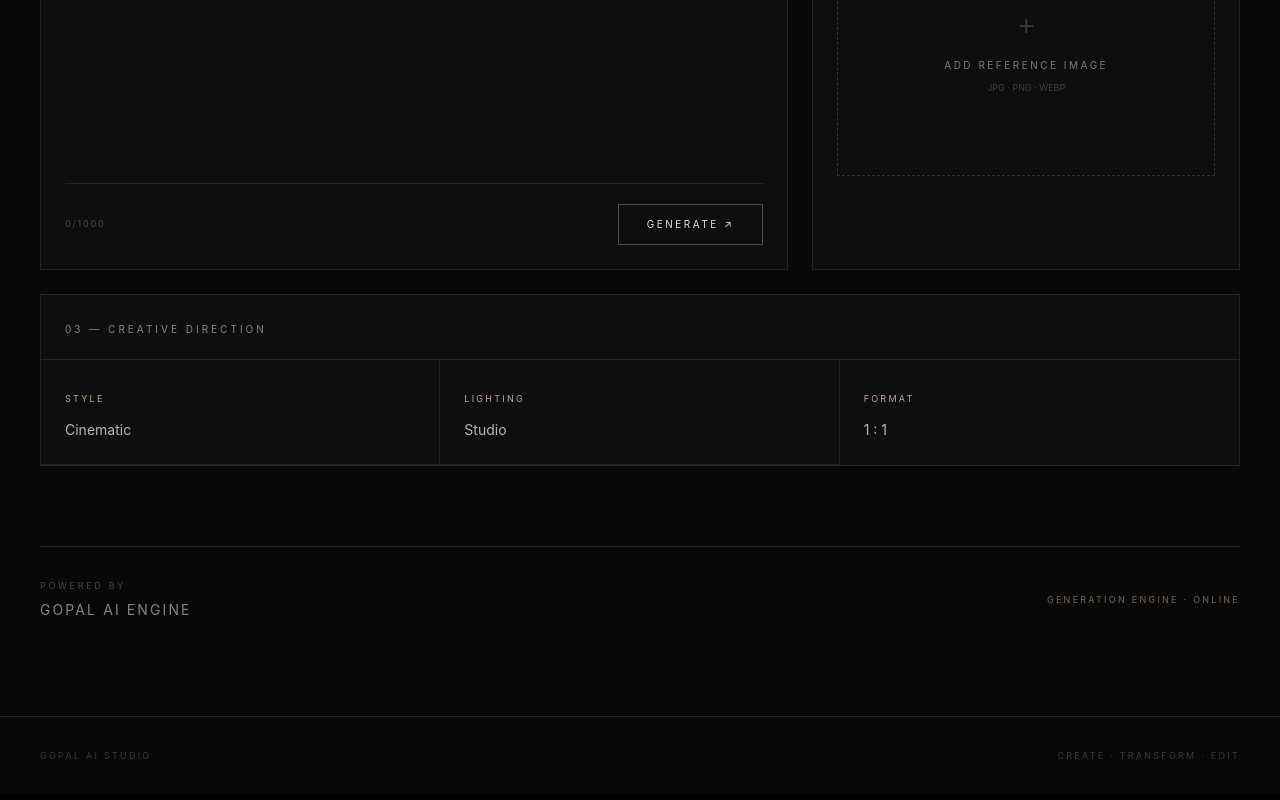
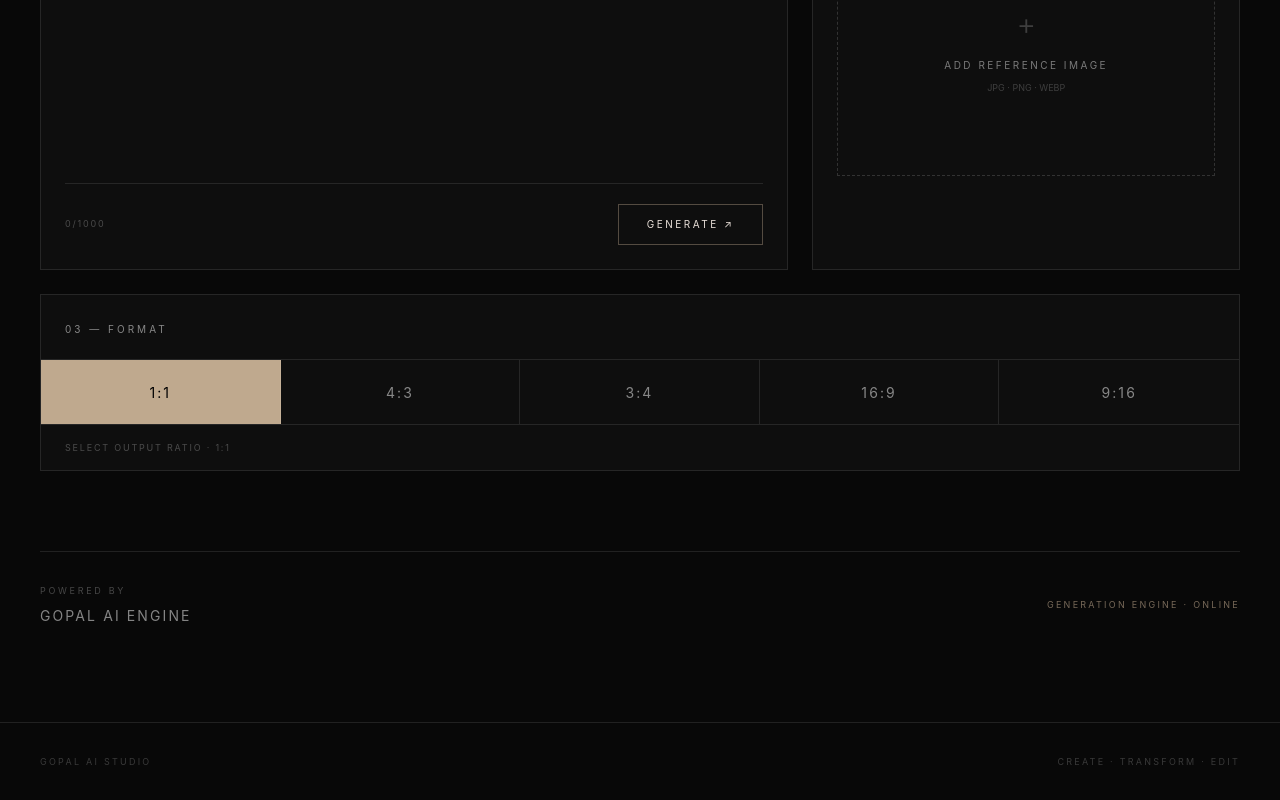
Before and after one commit to gopalstudio-pn/gopal-singh-portfolio, a React (Vite) app: page /ai-studio in a window 1280 px wide. Shown: the part 766-1566 px from the top of the page. Built offline with nearby package versions, Linux system fonts and the light colour scheme; a web font is replaced by a local one.

Commit message:
Add AI Studio aspect ratio controls

```diff
--- a/src/AIStudioPage.tsx
+++ b/src/AIStudioPage.tsx
@@ -1,8 +1,12 @@
+
 import React, { useState } from 'react';
+
+const ratios = ['1:1', '4:3', '3:4', '16:9', '9:16'];
 
 function AIStudioPage() {
   const [prompt, setPrompt] = useState('');
   const [reference, setReference] = useState<File | null>(null);
+  const [ratio, setRatio] = useState('1:1');
   const [dragActive, setDragActive] = useState(false);
   const [generating, setGenerating] = useState(false);
   const [generatedImage, setGeneratedImage] = useState('');
@@ -29,7 +33,9 @@ function AIStudioPage() {
 
     try {
       const formData = new FormData();
+
       formData.append('prompt', prompt.trim());
+      formData.append('ratio', ratio);
 
       if (reference) {
         setStage('PROCESSING REFERENCE');
@@ -51,7 +57,6 @@ function AIStudioPage() {
 
       setStage('GENERATING IMAGE');
 
-      // Cloudflare returns the base64 image inside data.image.image
       const imageData = data.image?.image;
 
       if (typeof imageData !== 'string' || !imageData) {
@@ -94,10 +99,8 @@ function AIStudioPage() {
 
   return (
     <div className="min-h-screen bg-[#080808] text-[#E8DFD8]">
-
       <header className="border-b border-white/10">
         <div className="mx-auto flex max-w-7xl items-center justify-between px-6 py-5 md:px-10">
-
           <a
             href="/"
             className="text-xs tracking-[0.35em] text-[#E8DFD8] transition-opacity hover:opacity-60"
@@ -115,14 +118,11 @@ function AIStudioPage() {
           >
             ← BACK
           </a>
-
         </div>
       </header>
 
       <main className="mx-auto max-w-7xl px-6 pb-24 pt-16 md:px-10 md:pt-24">
-
         <div className="max-w-4xl">
-
           <p className="mb-5 text-[10px] tracking-[0.4em] text-[#BFA98E]">
             GOPAL AI STUDIO
           </p>
@@ -138,17 +138,11 @@ function AIStudioPage() {
           <p className="mt-8 max-w-xl text-sm leading-7 text-white/50 md:text-base">
             Turn an idea, image, or reference into something completely new.
           </p>
-
         </div>
 
         <section className="mt-20 grid gap-6 lg:grid-cols-[1.4fr_0.8fr]">
-
-          {/* PROMPT */}
-
           <div className="border border-white/10 bg-white/[0.025]">
-
             <div className="flex items-center justify-between border-b border-white/10 px-6 py-5">
-
               <span className="text-[10px] tracking-[0.3em] text-white/50">
                 01 — PROMPT
               </span>
@@ -156,11 +150,9 @@ function AIStudioPage() {
               <span className="text-[9px] tracking-[0.2em] text-white/25">
                 TEXT TO IMAGE
               </span>
-
             </div>
 
             <div className="p-6">
-
               <textarea
                 value={prompt}
                 onChange={(e) => setPrompt(e.target.value)}
@@ -171,7 +163,6 @@ function AIStudioPage() {
               />
 
               <div className="mt-5 flex items-center justify-between border-t border-white/10 pt-5">
-
                 <span className="text-[9px] tracking-[0.2em] text-white/25">
                   {prompt.length}/1000
                 </span>
@@ -184,17 +175,11 @@ function AIStudioPage() {
                 >
                   {generating ? 'GENERATING...' : 'GENERATE ↗'}
                 </button>
-
               </div>
-
             </div>
-
           </div>
 
-          {/* REFERENCE */}
-
           <div className="border border-white/10 bg-white/[0.025]">
-
             <div className="border-b border-white/10 px-6 py-5">
               <span className="text-[10px] tracking-[0.3em] text-white/50">
                 02 — REFERENCE
@@ -218,7 +203,6 @@ function AIStudioPage() {
                   : 'border-white/15 hover:border-white/30'
               }`}
             >
-
               <input
                 type="file"
                 accept="image/*"
@@ -228,7 +212,6 @@ function AIStudioPage() {
 
               {reference ? (
                 <div className="px-6 text-center">
-
                   <p className="text-sm text-white/80">
                     {reference.name}
                   </p>
@@ -236,7 +219,6 @@ function AIStudioPage() {
                   <p className="mt-2 text-[9px] tracking-[0.2em] text-[#BFA98E]">
                     REFERENCE READY
                   </p>
-
                 </div>
               ) : (
                 <>
@@ -253,24 +235,50 @@ function AIStudioPage() {
                   </span>
                 </>
               )}
+            </label>
+          </div>
+        </section>
 
-            </label>
-
+        <section className="mt-6 border border-white/10 bg-white/[0.025]">
+          <div className="border-b border-white/10 px-6 py-5">
+            <span className="text-[10px] tracking-[0.3em] text-white/50">
+              03 — FORMAT
+            </span>
           </div>
 
+          <div className="grid grid-cols-5">
+            {ratios.map((item) => (
+              <button
+                key={item}
+                type="button"
+                onClick={() => setRatio(item)}
+                disabled={generating}
+                className={`border-r border-white/10 p-5 text-center transition-all last:border-r-0 ${
+                  ratio === item
+                    ? 'bg-[#BFA98E] text-black'
+                    : 'text-white/50 hover:bg-white/[0.04] hover:text-white'
+                }`}
+              >
+                <span className="text-sm tracking-[0.15em]">
+                  {item}
+                </span>
+              </button>
+            ))}
+          </div>
+
+          <div className="border-t border-white/10 px-6 py-4">
+            <p className="text-[9px] tracking-[0.2em] text-white/25">
+              SELECT OUTPUT RATIO · {ratio}
+            </p>
+          </div>
         </section>
-
-        {/* GENERATION STATUS */}
 
         {generating && (
           <section className="mt-6 border border-[#BFA98E]/20 bg-[#BFA98E]/[0.03] px-6 py-8">
-
             <div className="flex items-center gap-4">
-
               <div className="h-2 w-2 animate-pulse rounded-full bg-[#BFA98E]" />
 
               <div>
-
                 <p className="text-[9px] tracking-[0.3em] text-[#BFA98E]">
                   AI ENGINE
                 </p>
@@ -278,35 +286,23 @@ function AIStudioPage() {
                 <p className="mt-2 text-sm tracking-[0.12em] text-white/60">
                   {stage}
                 </p>
-
               </div>
-
             </div>
-
           </section>
         )}
 
-        {/* ERROR */}
-
         {error && (
           <section className="mt-6 border border-red-300/10 bg-red-300/[0.03] px-6 py-5">
-
             <p className="text-[10px] tracking-[0.15em] text-red-200/70">
               {error}
             </p>
-
           </section>
         )}
 
-        {/* RESULT */}
-
         {generatedImage && (
           <section className="mt-20">
-
             <div className="mb-6 flex items-end justify-between border-b border-white/10 pb-5">
-
               <div>
-
                 <p className="text-[10px] tracking-[0.3em] text-[#BFA98E]">
                   04 — RESULT
                 </p>
@@ -314,27 +310,22 @@ function AIStudioPage() {
                 <p className="mt-3 text-2xl font-light tracking-[-0.02em] text-white/90">
                   Your creation.
                 </p>
-
               </div>
 
               <span className="text-[9px] tracking-[0.25em] text-white/25">
                 GENERATED BY GOPAL AI
               </span>
-
             </div>
 
             <div className="border border-white/10 bg-white/[0.02] p-3 md:p-5">
-
               <img
                 src={generatedImage}
                 alt="AI generated result"
                 className="mx-auto max-h-[75vh] w-auto max-w-full object-contain"
               />
-
             </div>
 
             <div className="mt-5 flex flex-wrap gap-3">
-
               <button
                 type="button"
                 onClick={handleDownload}
@@ -350,83 +341,13 @@ function AIStudioPage() {
               >
                 CREATE AGAIN
               </button>
-
             </div>
-
           </section>
         )}
 
-        {/* CREATIVE DIRECTION */}
-
-        <section className="mt-6 border border-white/10 bg-white/[0.025]">
-
-          <div className="border-b border-white/10 px-6 py-5">
-
-            <span className="text-[10px] tracking-[0.3em] text-white/50">
-              03 — CREATIVE DIRECTION
-            </span>
-
-          </div>
-
-          <div className="grid md:grid-cols-3">
-
-            <button
-              type="button"
-              className="border-b border-white/10 p-6 text-left transition-colors hover:bg-white/[0.03] md:border-r"
-            >
-
-              <span className="text-[9px] tracking-[0.25em] text-[#BFA98E]">
-                STYLE
-              </span>
-
-              <p className="mt-3 text-sm text-white/70">
-                Cinematic
-              </p>
-
-            </button>
-
-            <button
-              type="button"
-              className="border-b border-white/10 p-6 text-left transition-colors hover:bg-white/[0.03] md:border-r"
-            >
-
-              <span className="text-[9px] tracking-[0.25em] text-[#BFA98E]">
-                LIGHTING
-              </span>
-
-              <p className="mt-3 text-sm text-white/70">
-                Studio
-              </p>
-
-            </button>
-
-            <button
-              type="button"
-              className="p-6 text-left transition-colors hover:bg-white/[0.03]"
-            >
-
-              <span className="text-[9px] tracking-[0.25em] text-[#BFA98E]">
-                FORMAT
-              </span>
-
-              <p className="mt-3 text-sm text-white/70">
-                1 : 1
-              </p>
-
-            </button>
-
-          </div>
-
-        </section>
-
-        {/* FOOTER INFO */}
-
         <section className="mt-20 border-t border-white/10 pt-8">
-
           <div className="flex flex-col justify-between gap-4 md:flex-row md:items-center">
-
             <div>
-
               <p className="text-[9px] tracking-[0.3em] text-white/25">
                 POWERED BY
               </p>
@@ -434,31 +355,21 @@ function AIStudioPage() {
               <p className="mt-2 text-sm tracking-[0.15em] text-white/50">
                 GOPAL AI ENGINE
               </p>
-
             </div>
 
             <p className="text-[9px] tracking-[0.25em] text-[#BFA98E]/60">
               GENERATION ENGINE · ONLINE
             </p>
-
           </div>
-
         </section>
-
       </main>
 
       <footer className="border-t border-white/10 px-6 py-8 md:px-10">
-
         <div className="mx-auto flex max-w-7xl justify-between text-[9px] tracking-[0.25em] text-white/20">
-
           <span>GOPAL AI STUDIO</span>
-
           <span>CREATE · TRANSFORM · EDIT</span>
-
         </div>
-
       </footer>
-
     </div>
   );
 }
```
